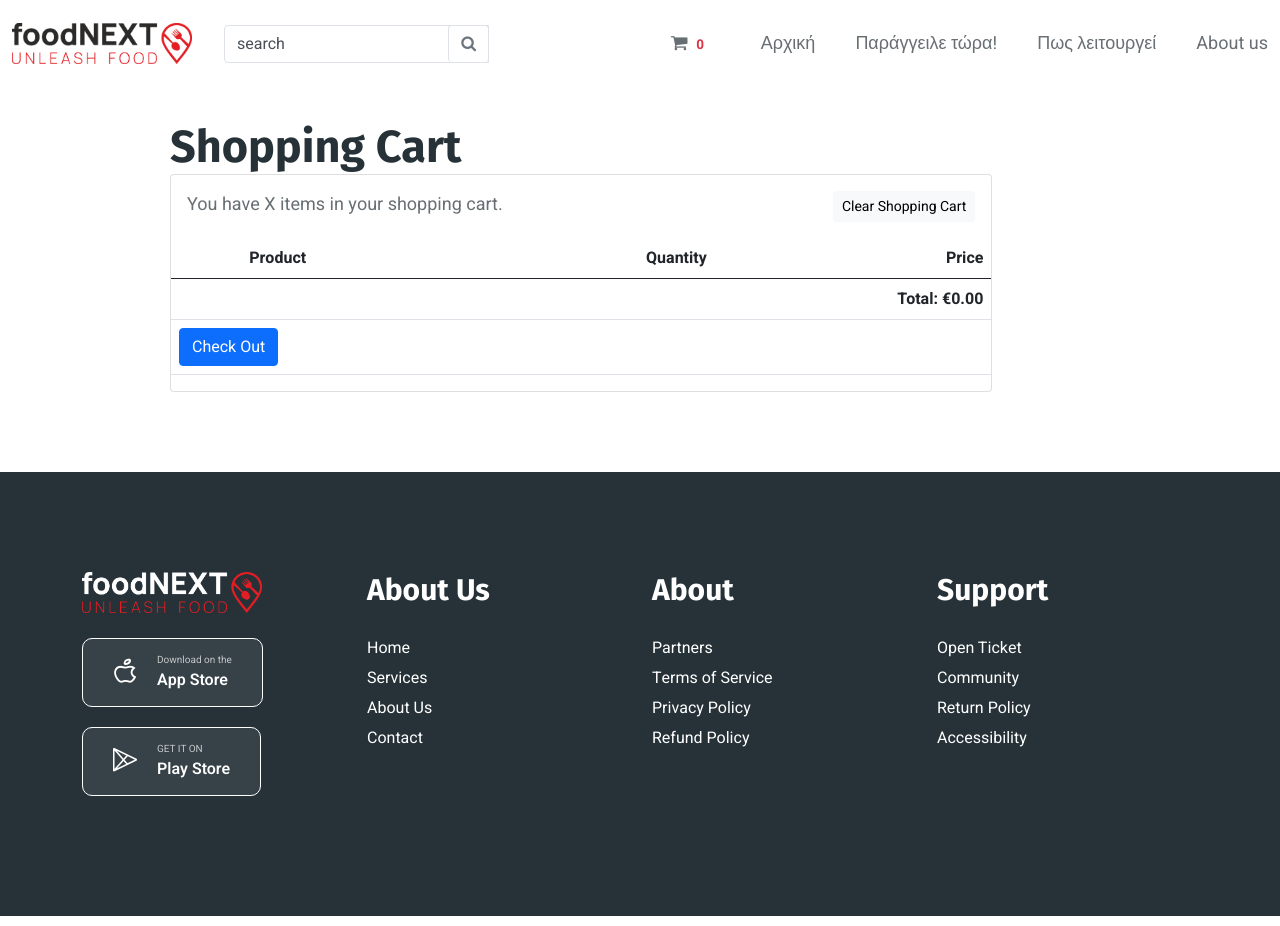
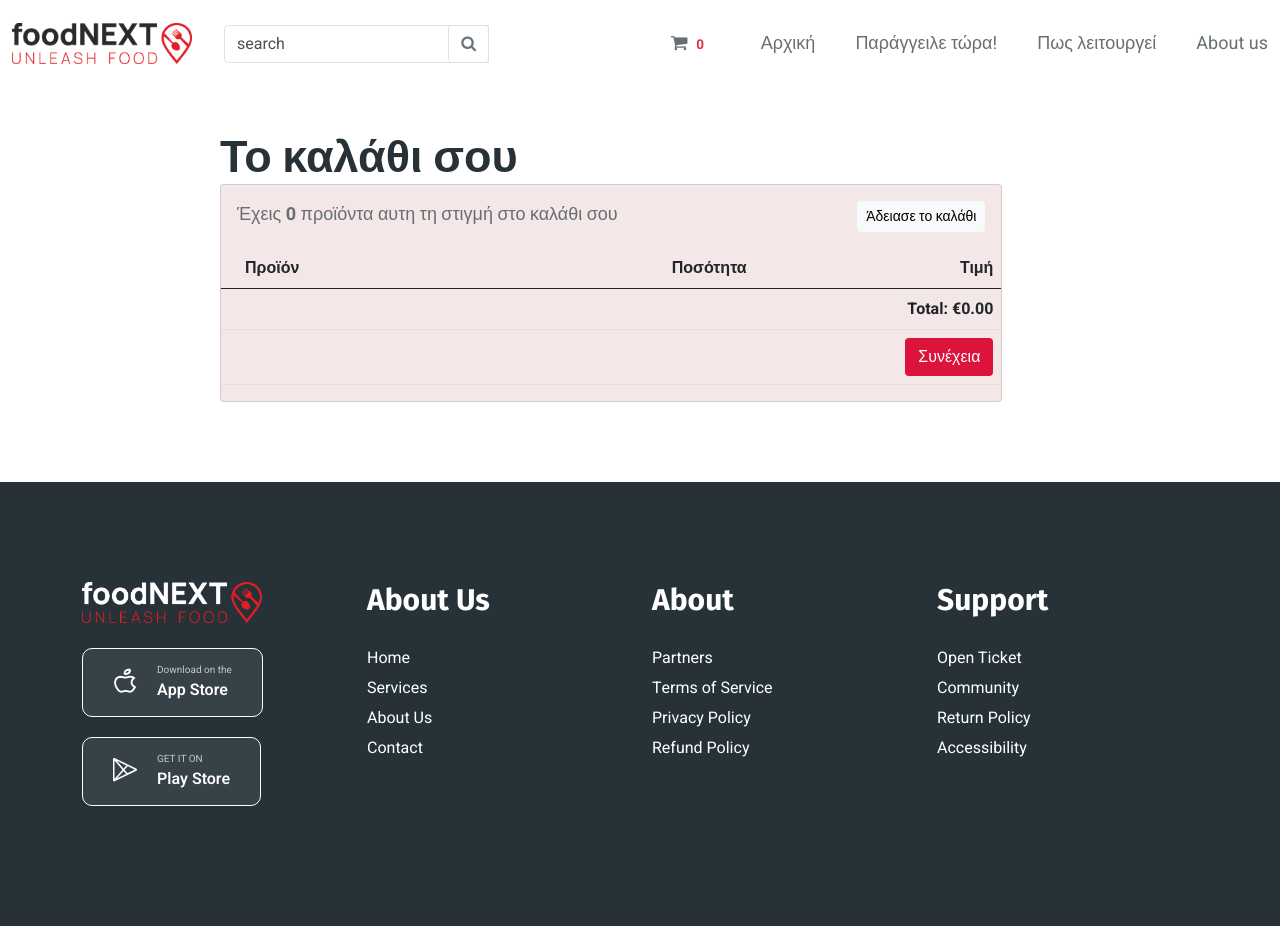
Before and after one commit to SamarasTh/foodNEXT, an Angular app: page /shopping-cart in a window 1280 px wide. Built offline with nearby package versions, Linux system fonts and the light colour scheme; some icons are missing.

Commit message:
add clear cart button to shopping cart

```diff
--- a/src/app/model/shopping-cart.ts
+++ b/src/app/model/shopping-cart.ts
@@ -1,5 +1,4 @@
 import { Product } from './product'
-import { Store } from './store'
 import { ShoppingCartItem } from './shopping-cart-item'
 
 export class ShoppingCart {
@@ -34,21 +33,21 @@ export class ShoppingCart {
     }
   }
 
-  removeItem(item: ShoppingCartItem): void {
-    let itemQuantity = this.calculateProductQuantity(item.id)
-    if (itemQuantity === 1) {
-      let selectedItem = this.items.find(item => item.id === item.id);
-      selectedItem ? this.items.indexOf(selectedItem) : -1;
-      itemQuantity = 0;
-      this.items.forEach((item, index) => {
-        if (item.id === item.id) this.items.splice(index, 1);
-      });
-    } else {
-      itemQuantity = itemQuantity - 1;
-      console.log(itemQuantity);
-    }
+  // removeItem(item: ShoppingCartItem): void {
+  //   let itemQuantity = this.calculateProductQuantity(item.id)
+  //   if (itemQuantity === 1) {
+  //     let selectedItem = this.items.find(item => item.id === item.id);
+  //     selectedItem ? this.items.indexOf(selectedItem) : -1;
+  //     itemQuantity = 0;
+  //     this.items.forEach((item, index) => {
+  //       if (item.id === item.id) this.items.splice(index, 1);
+  //     });
+  //   } else {
+  //     itemQuantity = itemQuantity - 1;
+  //     console.log(itemQuantity);
+  //   }
 
-  }
+  // }
 
   convertProductToCartItem(product: Product): ShoppingCartItem {
     let item: ShoppingCartItem = new ShoppingCartItem(product.id);
--- a/src/app/service/data.service.ts
+++ b/src/app/service/data.service.ts
@@ -49,6 +49,12 @@ export class DataService {
     localStorage.setItem(key,  JSON.stringify(value));
   }
 
+  removeFromStorage(){
+    localStorage.removeItem('myCart');
+  }
+
+
+
 
 
 
--- a/src/app/shopping-cart/shopping-cart.component.css
+++ b/src/app/shopping-cart/shopping-cart.component.css
@@ -7,10 +7,23 @@
 
 .card {
     margin-bottom: 80px;
+    background: #f3e7e7;
 }
 
 .shoppingcart{
-  margin-top: 120px;
-  padding-left: 100px;
+  margin-top: 130px;
+  padding-left: 150px;
 
 }
+
+.menubtn{
+  background-color:#DC143C;
+  color:#ffffff;
+}
+
+.menubtn:hover{
+  background-color: whitesmoke;
+color: #DC143C;
+text-shadow: 0.8px 0.8px #0c0b0b;
+
+}
--- a/src/app/shopping-cart/shopping-cart.component.html
+++ b/src/app/shopping-cart/shopping-cart.component.html
@@ -1,13 +1,12 @@
 
 
 <div class="container shoppingcart">
-    <h1>Shopping Cart</h1>
+    <h1>Το καλάθι σου</h1>
     <div class="card" style="width: 80%;">
       <div class="card-body">
         <p>
-          You have X items in your shopping cart.
-          <button class="btn btn-light btn-sm float-right">Clear Shopping
-            Cart</button>
+          Έχεις <b>{{this.totalNumOfCartItems }}</b> προϊόντα αυτη τη στιγμή στο καλάθι σου
+          <button class="btn btn-light btn-sm float-right" (click)="clearCart()">Άδειασε το καλάθι</button>
         </p>
       </div>
 
@@ -15,9 +14,9 @@
         <thead>
           <tr>
             <th></th>
-            <th>Product</th>
-            <th class="text-center" style="width: 230px;">Quantity</th>
-            <th class="text-right" style="width: 200px;">Price</th>
+            <th class="text-left" style="width: 400px" >Προϊόν</th>
+            <th class="text-center" style="width: 230px;">Ποσότητα</th>
+            <th class="text-right" style="width: 200px;">Τιμή</th>
           </tr>
         </thead>
         <tbody>
@@ -28,7 +27,7 @@
             <td>
               {{ item.name }}
             </td>
-            <td>
+            <td class="text-center">
               {{item.quantity}}
             </td>
             <td class="text-right">
@@ -45,8 +44,8 @@
             <th class="text-right">Total: {{ myCart.totalPrice | currency:'EUR' }}</th>
           </tr>
           <tr>
-            <th colspan="4">
-              <a routerLink="/check-out" class="btn btn-primary">Check Out</a>
+            <th colspan="4" class="text-right">
+              <a routerLink="/check-out" class="btn btn-md  menubtn">Συνέχεια</a>
             </th>
           </tr>
         </tfoot>
--- a/src/app/shopping-cart/shopping-cart.component.ts
+++ b/src/app/shopping-cart/shopping-cart.component.ts
@@ -12,6 +12,7 @@ export class ShoppingCartComponent implements OnInit {
 
 
   myCart: ShoppingCart = new ShoppingCart(-1);
+  totalNumOfCartItems: number = 0;
   constructor(private service: DataService) {
   }
 
@@ -25,7 +26,12 @@ export class ShoppingCartComponent implements OnInit {
     if (cart && cart.storeId != -1) {
       this.myCart.storeId = cart.storeId;
       this.myCart.items = cart.items;
-      // this.totalNumOfCartItems = this.myCart.calculateTotalCartItems();
+      this.totalNumOfCartItems = this.myCart.calculateTotalCartItems();
     }
   }
+
+  clearCart(){
+    this.service.removeFromStorage();
+    console.log("im inside clearcart")
+  }
 }
```
